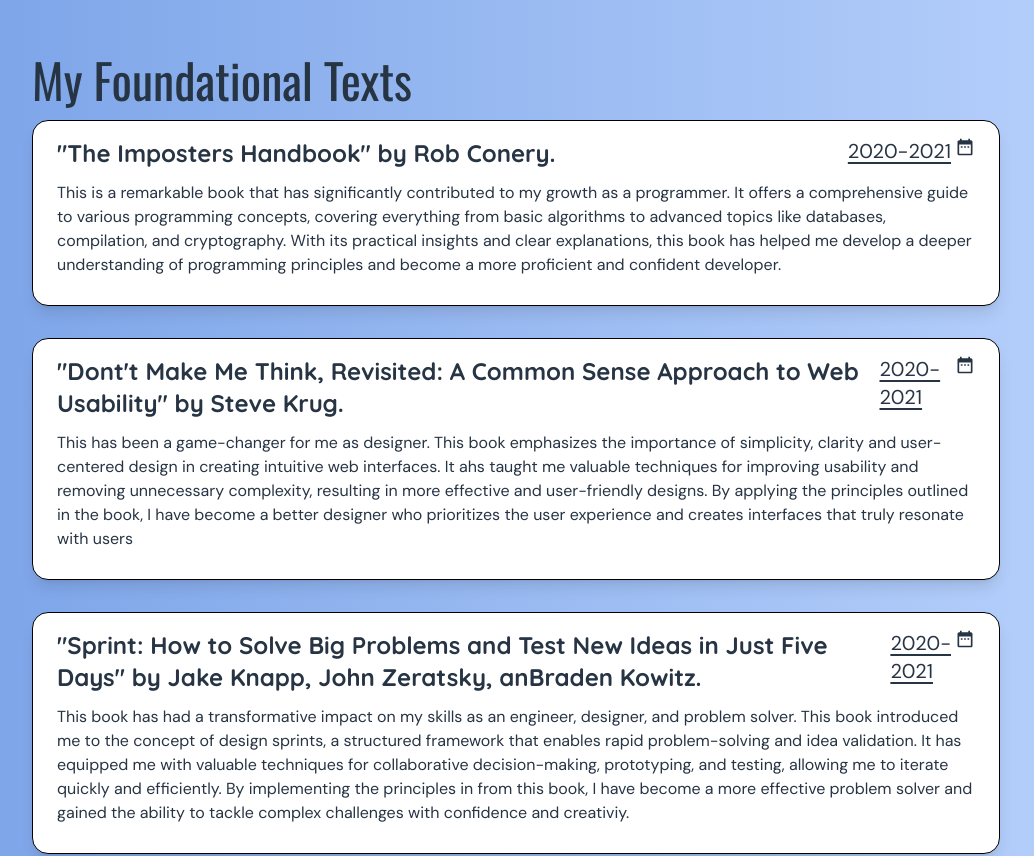
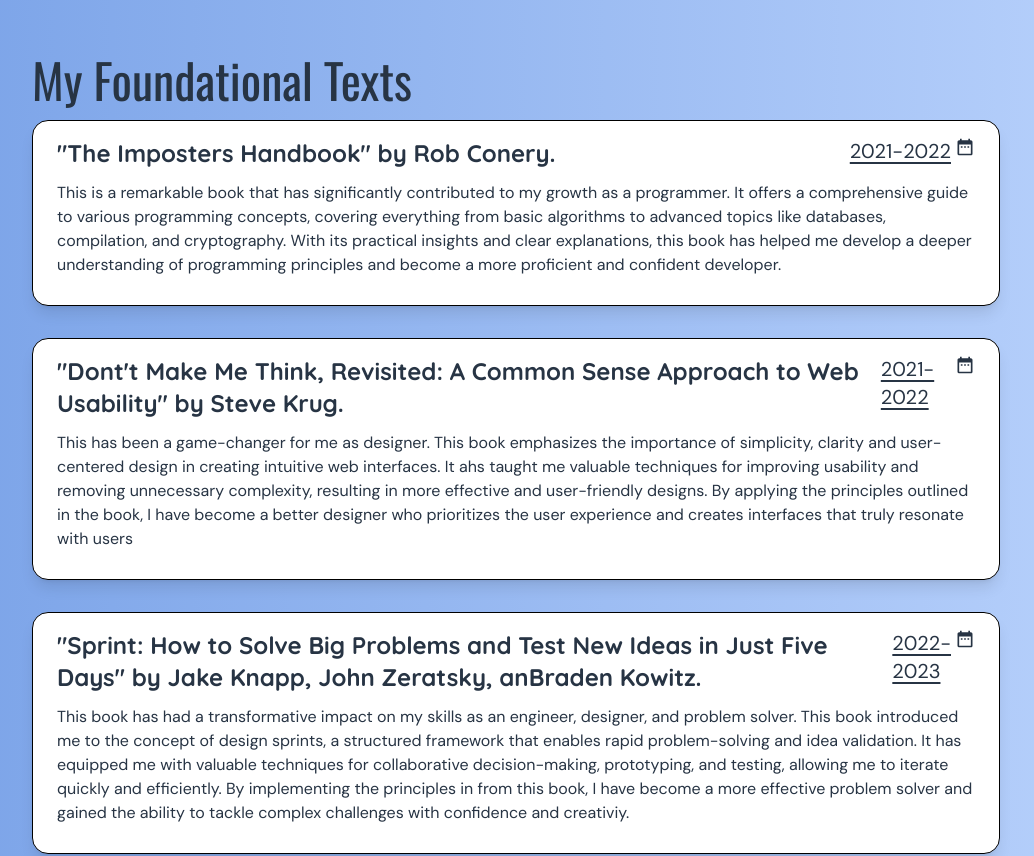
Before and after one commit to AbdifatahCodes/PortfolioWebsite, a Next.js app: page / in a window 1280 px wide. Shown: the part 2900-3756 px from the top of the page, without its empty margins (124-1158 px from the left). Built offline with nearby package versions, Linux system fonts and the light colour scheme.

Commit message:
Polished up myBackground section.

```diff
--- a/src/components/Objects/myReadsObj.js
+++ b/src/components/Objects/myReadsObj.js
@@ -2,31 +2,31 @@
   {
     id: 0,
     name: '"The Imposters Handbook" by Rob Conery.',
-    date: '2020-2021',
+    date: '2021-2022',
     description: 'This is a remarkable book that has significantly contributed to my growth as a programmer. It offers a comprehensive guide to various programming concepts, covering everything from basic algorithms to advanced topics like databases, compilation, and cryptography. With its practical insights and clear explanations, this book has helped me develop a deeper understanding of programming principles and become a more proficient and confident developer.',
   },
   {
     id: 1,
     name: '"Dont\'t Make Me Think, Revisited: A Common Sense Approach to Web Usability" by Steve Krug.',
-    date: '2020-2021',
+    date: '2021-2022',
     description: 'This has been a game-changer for me as  designer. This book emphasizes the importance of simplicity, clarity and user-centered design in creating intuitive web interfaces. It ahs taught me valuable techniques for improving usability and removing unnecessary complexity, resulting in more effective and user-friendly designs. By applying the principles outlined in the book, I have become a better designer who prioritizes the user experience and creates interfaces that truly resonate with users',
   },
   {
     id: 2,
     name: '"Sprint: How to Solve Big Problems and Test New Ideas in Just Five Days" by Jake Knapp, John Zeratsky, anBraden Kowitz.',
-    date: '2020-2021',
+    date: '2022-2023',
     description: 'This book has had a transformative impact on my skills as an engineer, designer, and problem solver. This book introduced me to the concept of design sprints, a structured framework that enables rapid problem-solving and idea validation. It has equipped me with valuable techniques for collaborative decision-making, prototyping, and testing, allowing me to iterate quickly and efficiently. By implementing the principles in from this book, I have become a more effective problem solver and gained the ability to tackle complex challenges with confidence and creativiy.',
   },
   {
     id: 3,
     name: '"Security Engineering: A Guide to Building Dependable Distributed Systems" by Ross J. Anderson.',
-    date: '2020-2021',
+    date: '2022-2023',
     description: '"Security Engineering: A Guide to Building Dependable Distributed Systems" by Ross J. Anderson has played a pivotal role in shaping me into a security-aware engineer and architect. This book delves into the intricacies of securit engineering, covering topics like threat modeling, cryptography, and system design. By studying its principles and practical examples, I have gained a deeper understanding of security vulnerabilities and countermeasures, enabling me to design robust and resilient systems that prioritize data protection and itegrity. It has empowered me to make informed decisions and implement security measures at every stage of the development lifecycle, ultimately enhancing the overall security posture of the systems I build.',
   },
   {
     id: 4,
     name: 'The world keeps its course and ...',
-    date: '2020-2021',
+    date: '2023',
     description: 'Every passing day and night, our relentless pursuit of growth and self-improvement propels us forward. We strive to evolve, to become the best possible version of ourselves, with an overarching goal of leaving this magnificent earth even more splendid than the way we inherited it.',
   },
 ]
--- a/src/components/myReadsList.tsx
+++ b/src/components/myReadsList.tsx
@@ -7,7 +7,7 @@
       <div className='p-2 md:p-4 px-4 md:px-6 mb-1 md:mb-3 space-y-1 md:space-y-3 text-gray-dark dark:text-gray-main'>
         <div className='flex flex-row justify-between align-middle'>
           <p className='font-quicksand text-lg md:text-2xl'>{myRead.name}</p>
-          <a href="#"><p className='font-dmsans text-sm md:text-xl flex flex-row space-x-1 underline underline-offset-4'><span>{myRead.date}</span><span><MdDateRange /></span></p></a>
+          <p className='font-dmsans text-sm md:text-xl flex flex-row space-x-1 underline underline-offset-4'><span>{myRead.date}</span><span><MdDateRange /></span></p>
         </div>
         <div className='font-dmsans text-sm md:text-base'>
           <p>{myRead.description}</p>
```
